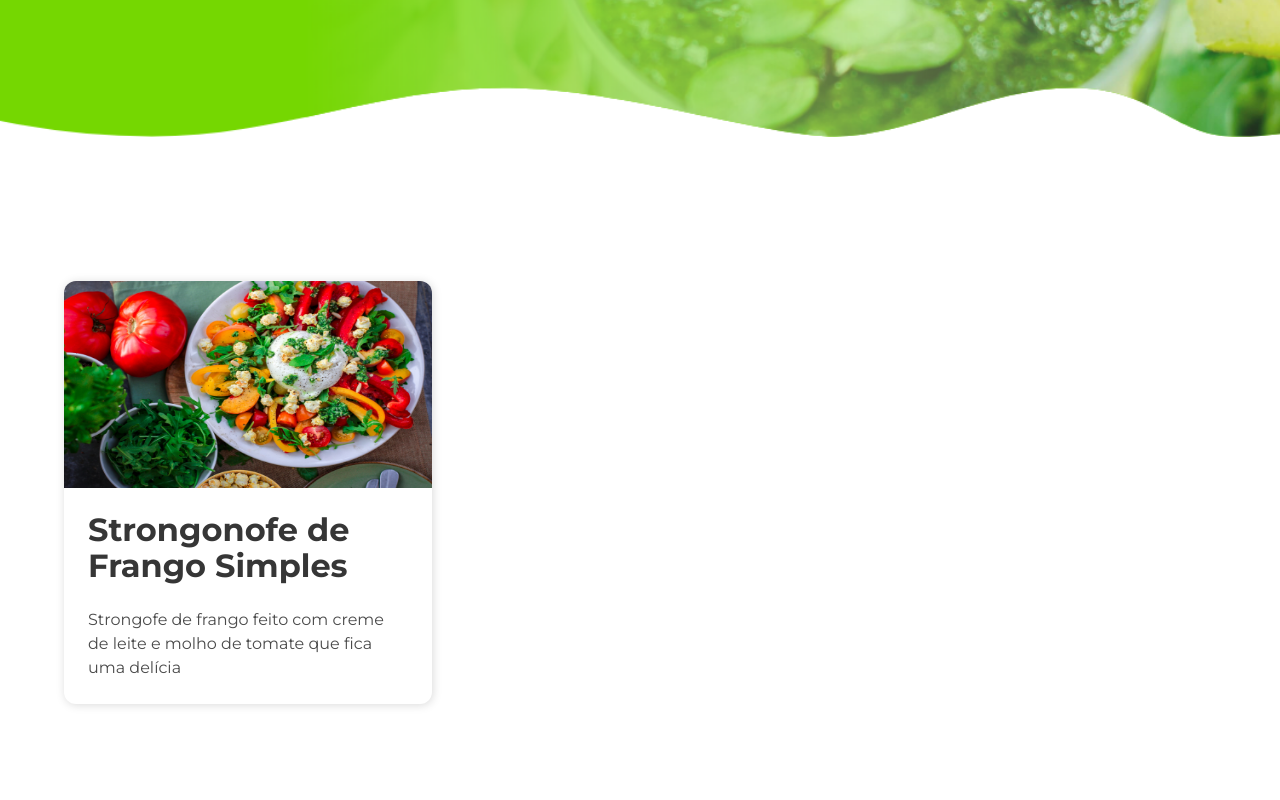
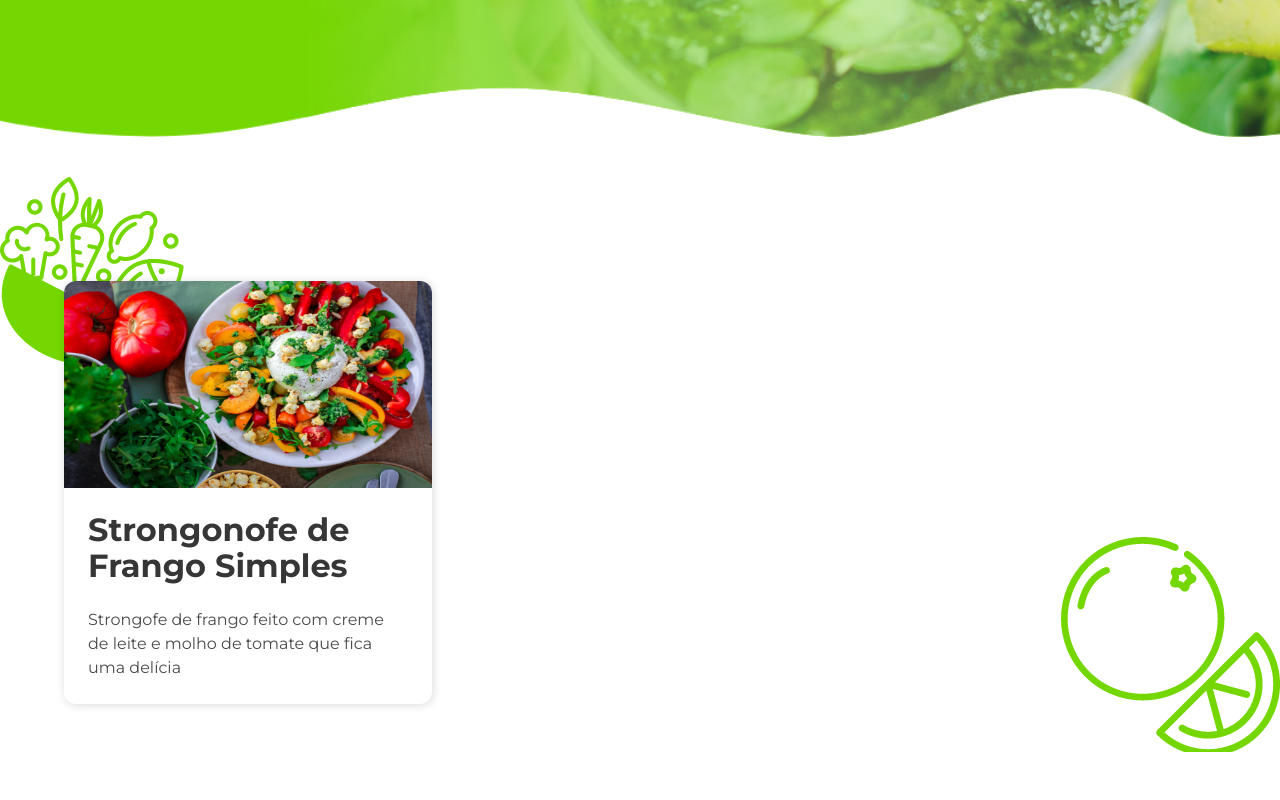
Before and after one commit to betodasilva/nrecipes, an Angular app: page / in a window 1280 px wide. Shown: the part 400-1200 px from the top of the page. Built offline with nearby package versions, Linux system fonts and the light colour scheme; no server answers.

Commit message:
Add background img to recipes section

```diff
--- a/src/app/recipes/recipes.component.scss
+++ b/src/app/recipes/recipes.component.scss
@@ -1,5 +1,7 @@
 .section--recipes {
-
+    background-image: url('../../assets/imgs/bgicon1.png'), url('../../assets/imgs/bgicon2.png');
+    background-position: 0 40px, right 400px;
+    background-repeat: no-repeat, no-repeat;
 
 }
 
```
